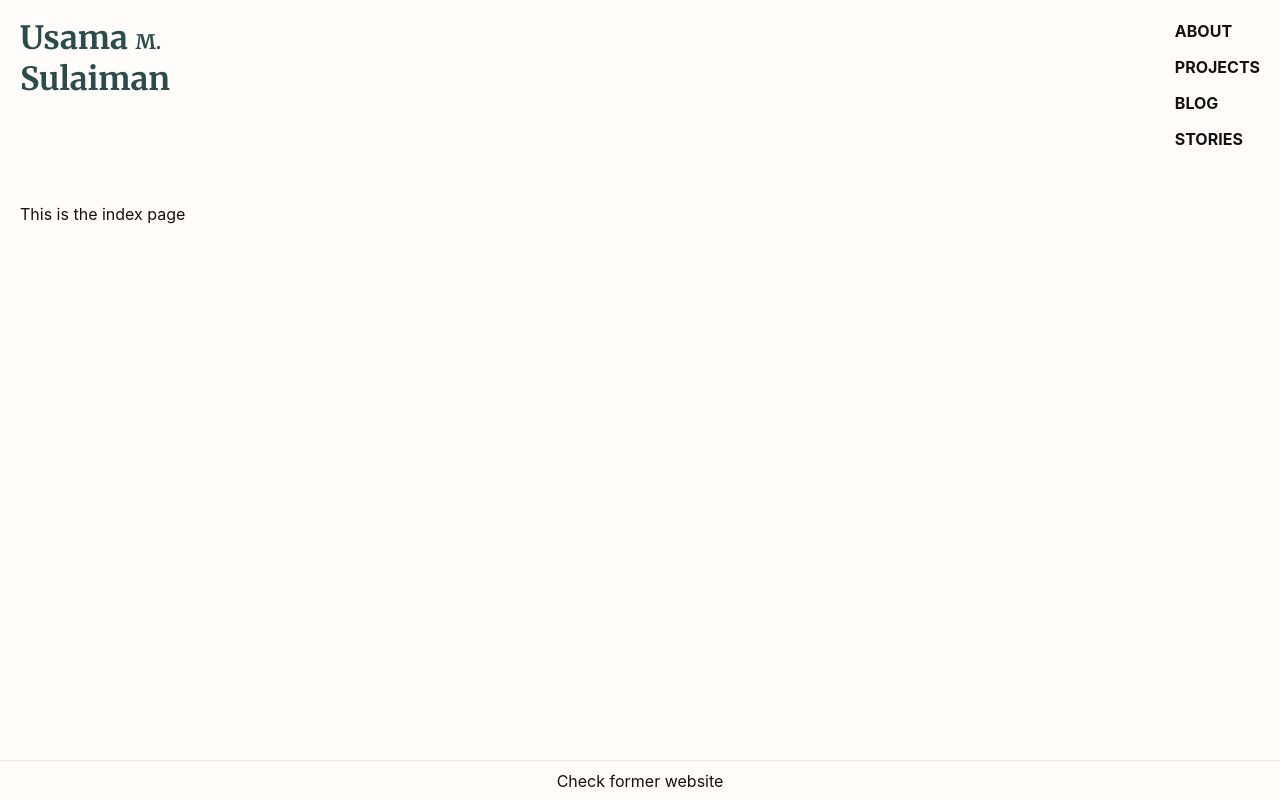
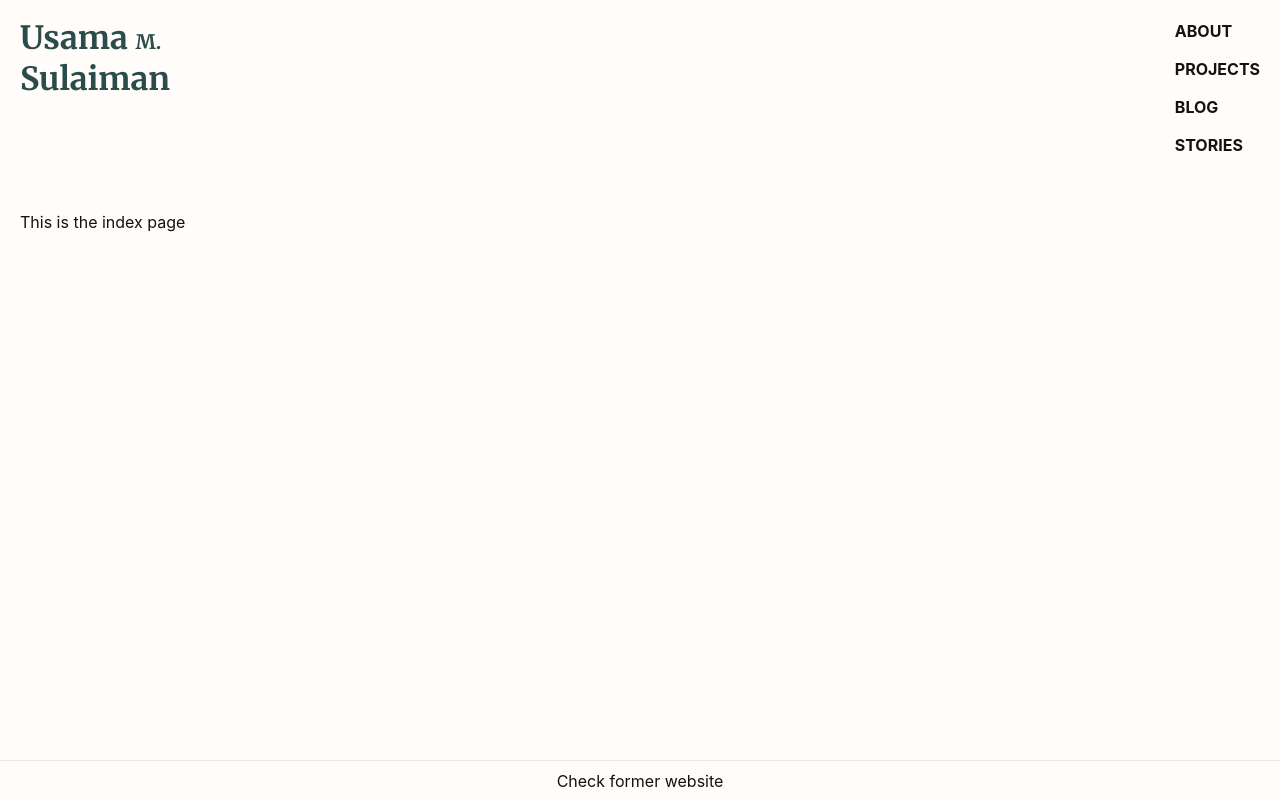
Before and after one commit to usamasulaiman/usa.ma, a Next.js app: page / in a window 1280 px wide. Built offline with nearby package versions, Linux system fonts and the light colour scheme.

Commit message:
Updates margin in navigation

```diff
--- a/components/Header/Header.module.css
+++ b/components/Header/Header.module.css
@@ -18,5 +18,5 @@
   line-height: 22px;
   list-style: none;
   text-transform: uppercase;
-  margin-bottom: 14px;
+  margin-bottom: 16px;
 }
```
